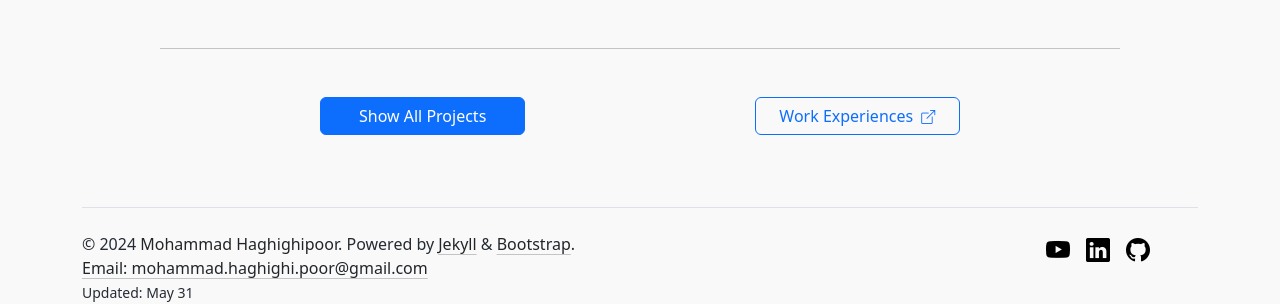
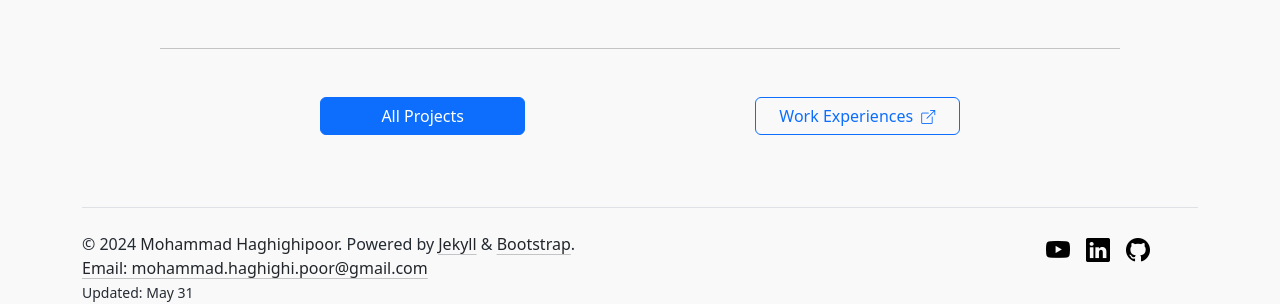
Before and after one commit to ohampro/ohampro.github.io, a Jekyll site: the page built from index.html, in a window 1280 px wide and 900 px high, scrolled down 1083 px. Shown: the part 484-788 px from the top of the window. Built offline with Jekyll 4.4.1, drawn with Linux system fonts in a browser that asks for light colours.

Commit message:
Add badge to ecity, fix show-all-projects

```diff
--- a/_ideas/ecity.html
+++ b/_ideas/ecity.html
@@ -4,6 +4,8 @@
 muted: "New Ideas Contest . Tehran Municipality · Jan 2002"
 permalink: "/projects/ecity/"
 nextProject: "smart-city"
+badge: "Awarded"
+badgeColor: "#397a08"
 excerpt: "Awarded an honorary diploma for achieving the top position in the Conceptual and Practical Designs Category.
         This recognition was for groundbreaking designs spanning various sectors of the city,
         including transportation, education, security, defense systems, environment, and building."
--- a/index.html
+++ b/index.html
@@ -34,7 +34,7 @@
         <div class="col-md-4  text-center">
             <a href="#portfolio_list" role="button" class="btn btn-primary w-50"
                 data-bs-toggle="collapse" aria-expanded="false" aria-controls="portfolio_list">
-                Show All Projects
+                All Projects
             </a>
         </div>
 
```
